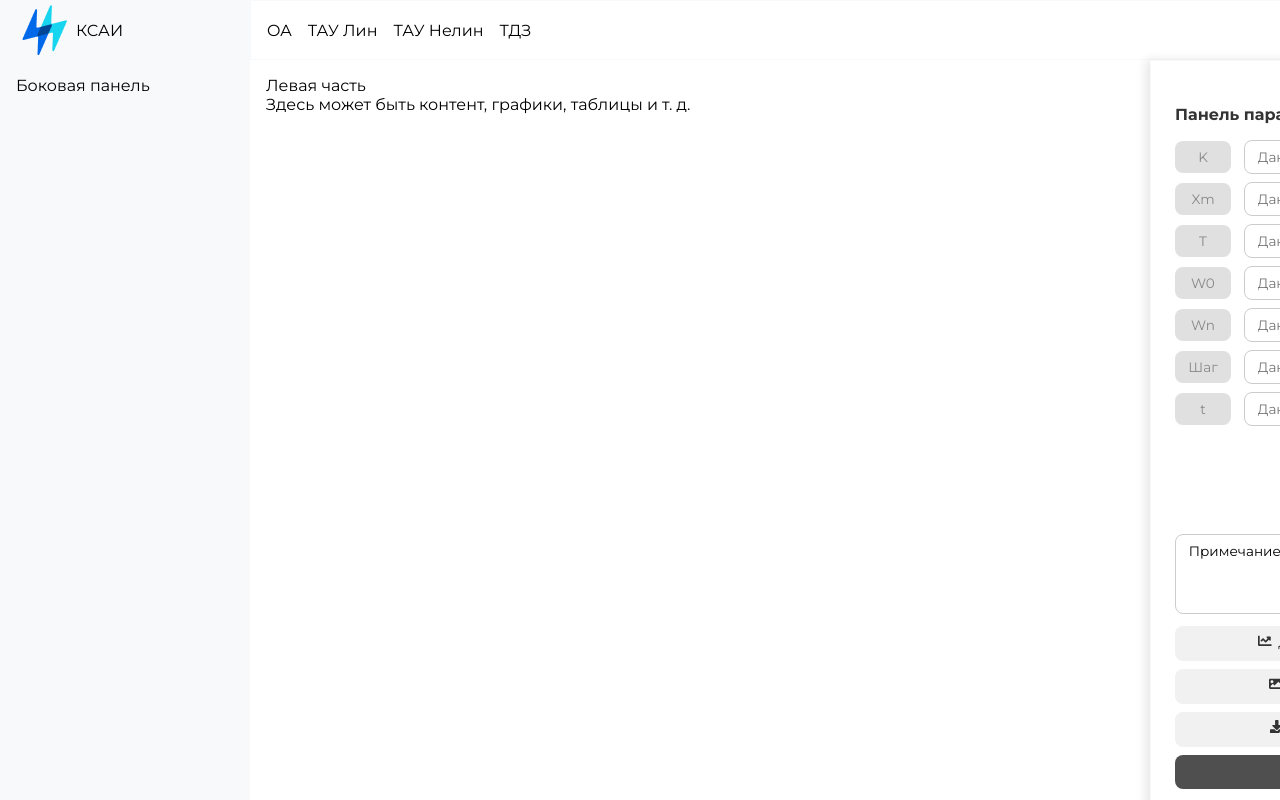
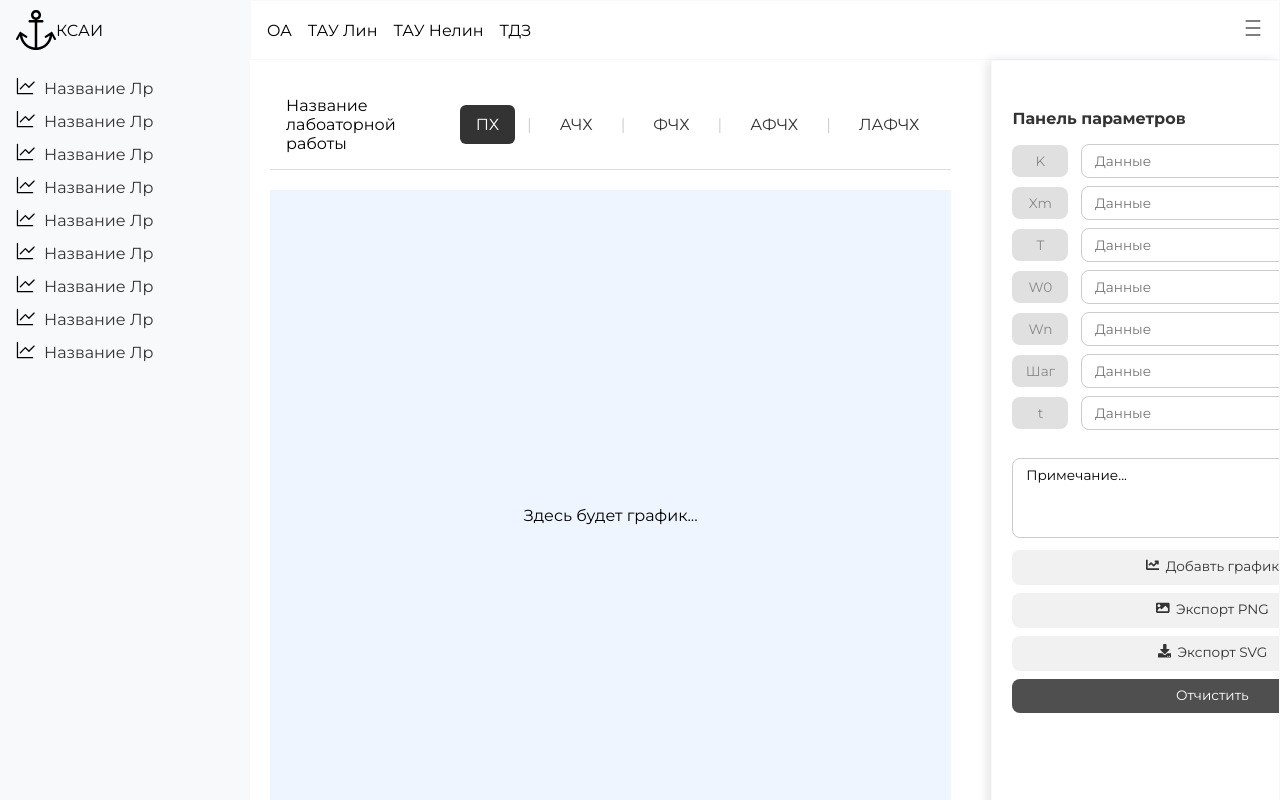
Before and after one commit to Artemka2031/SMTU-TAU, a React (Vite) app in the folder FrontEnd/: page / in a window 1280 px wide. Built offline with nearby package versions, Linux system fonts and the light colour scheme.

Commit message:
fix graid

```diff
--- a/FrontEnd/src/components/Header/Header.tsx
+++ b/FrontEnd/src/components/Header/Header.tsx
@@ -1,12 +1,13 @@
 import React from "react";
-import logo from "./Image 16(1).png";
+import { SlAnchor } from "react-icons/sl";
+import { CiMenuBurger } from "react-icons/ci";
 
 const Header: React.FC = () => {
   return (
     <header className="header">
       <div className="header-left">
-        <img src={logo} alt="Логотип" className="header-logo" />
-        <h1>КСАИ</h1>
+        <SlAnchor className="header-logo" size={40}/>
+        <h1 >КСАИ</h1>
       </div>
       <div className="header-right">
         <nav>
@@ -17,7 +18,8 @@ const Header: React.FC = () => {
           <li><button onClick={() => alert("ТДЗ Clicked!")}>ТДЗ</button></li>
           </ul>
         </nav>
-        <button>Меню</button> {/* Кнопка бургер-меню или другое действие */}
+        <button><CiMenuBurger className="header-logo" size={20}/>
+        </button> {/* Кнопка бургер-меню или другое действие */}
       </div>
     </header>
   );
--- a/FrontEnd/src/components/MainContent/MainContent.tsx
+++ b/FrontEnd/src/components/MainContent/MainContent.tsx
@@ -5,11 +5,31 @@ const MainContent: React.FC = () => {
   return (
     <div className="main">
       <div className="left-content">
-        <h2>Левая часть</h2>
-        <p>Здесь может быть контент, графики, таблицы и т. д.</p>
+        {/* Верхняя часть (заголовок + кнопки) */}
+        <div className="top-bar">
+          <h2>Название лабоаторной работы</h2>
+          <div className="buttons">
+            <button className="active">ПХ</button>
+            <span className="divider">|</span>
+            <button>АЧХ</button>
+            <span className="divider">|</span>
+            <button>ФЧХ</button>
+            <span className="divider">|</span>
+            <button>АФЧХ</button>
+            <span className="divider">|</span>
+            <button>ЛАФЧХ</button>
+          </div>
+        </div>
+
+        {/* Нижняя часть (график) */}
+        <div className="graph-area">
+          <p>Здесь будет график...</p>
+        </div>
       </div>
+
+      {/* Правая панель */}
       <div className="right-content">
-        <Panel/>
+        <Panel />
       </div>
     </div>
   );
--- /dev/null
+++ b/FrontEnd/src/components/Sidebar/LabButton.tsx
@@ -0,0 +1,18 @@
+import React from "react";
+
+interface LabButtonProps {
+  icon: React.ReactNode; // Иконка (может быть SVG или компонент)
+  text: string; // Текст кнопки
+  onClick?: () => void; // Обработчик клика (опционально)
+}
+
+const LabButton: React.FC<LabButtonProps> = ({ icon, text, onClick }) => {
+  return (
+    <button className="lab-button" onClick={onClick}>
+      <span className="icon">{icon}</span>
+      <span className="text">{text}</span>
+    </button>
+  );
+};
+
+export default LabButton;
--- a/FrontEnd/src/components/Sidebar/Siderbar.tsx
+++ b/FrontEnd/src/components/Sidebar/Siderbar.tsx
@@ -1,8 +1,22 @@
-// Sidebar.tsx
 import React from 'react';
+import LabButton from "./LabButton";
+import { GoGraph } from "react-icons/go";
 
 const Sidebar: React.FC = () => {
-  return <aside className="sidebar">Боковая панель</aside>;
+  return (
+    <nav className='sidebar'>
+      <LabButton icon={<GoGraph />} text="Название Лр" onClick={() => alert("Clicked!")} />
+      <LabButton icon={<GoGraph />} text="Название Лр" onClick={() => alert("Clicked!")} />
+      <LabButton icon={<GoGraph />} text="Название Лр" onClick={() => alert("Clicked!")} />
+      <LabButton icon={<GoGraph />} text="Название Лр" onClick={() => alert("Clicked!")} />
+      <LabButton icon={<GoGraph />} text="Название Лр" onClick={() => alert("Clicked!")} />
+      <LabButton icon={<GoGraph />} text="Название Лр" onClick={() => alert("Clicked!")} />
+      <LabButton icon={<GoGraph />} text="Название Лр" onClick={() => alert("Clicked!")} />
+      <LabButton icon={<GoGraph />} text="Название Лр" onClick={() => alert("Clicked!")} />
+      <LabButton icon={<GoGraph />} text="Название Лр" onClick={() => alert("Clicked!")} />
+
+    </nav>
+  );
 };
 
 export default Sidebar;
--- a/FrontEnd/src/scss/main.scss
+++ b/FrontEnd/src/scss/main.scss
@@ -3,6 +3,9 @@
 @use 'abstracts/fonts';
 @use 'base/reset';
 @use 'panel/Panel';
+@use 'sidebar/Siderbar';
+@use 'maincontent/MainContent';
+
 
 // Убираем скролл, подгоняем под 100vw/100vh
 html,
@@ -37,33 +40,6 @@ body {
   // box-shadow: 2px 0 5px rgba(0, 0, 0, 0.1); // Тень для визуального отделения
 }
 
-
-.main {
-  grid-area: main;
-  display: grid;
-  grid-template-columns: 2fr 1fr; // Левая часть шире, правая уже
-  // gap: 16px; // Отступ между колонками
-  // padding: 16px;
-  height: 100%;
-}
-
-.left-content {
-  background-color: rgb(255, 255, 255); // Временно для наглядности
-  width: 900px;
-  padding: 16px;
-}
-
-.right-content {
-  border: 1px solid #F8F9FA;
-  width: 350px;
-
-  box-shadow: -4px 0 10px rgba(0, 0, 0, 0.1); // Тень слева
-
-  padding: 16px;
-
-}
-
-
 .header {
   grid-area: header;
   background-color: #ffffff;
--- /dev/null
+++ b/FrontEnd/src/scss/maincontent/MainContent.scss
@@ -0,0 +1,81 @@
+.main {
+    grid-area: main;
+    display: grid;
+    grid-template-columns: 1.5fr 0.6fr; // Левая часть (65%), правая (35%)
+    height: 100vh; // Растягиваем на всю высоту экрана
+    gap: 20px; // Добавляем отступ между колонками
+    // padding: 20px; // Отступы от краев экрана
+  }
+
+  /* Левая часть (контент) */
+  .left-content {
+    background-color: rgb(255, 255, 255);
+    width: 100%; // Теперь занимает всю доступную ширину в grid
+    max-width: 1200px; // Фиксируем максимальную ширину
+    padding: 20px;
+    display: flex;
+    flex-direction: column;
+    gap: 20px; // Отступ между верхней частью и графиком
+  }
+
+  /* Верхняя часть с кнопками */
+  .top-bar {
+    display: flex;
+    justify-content: space-between;
+    align-items: center;
+    background: white;
+    padding: 16px;
+    border-bottom: 1px solid #ddd;
+  }
+
+  .buttons {
+    display: flex;
+    align-items: center;
+    gap: 12px;
+  }
+
+  .buttons button {
+    background: none;
+    border: none;
+    font-size: 16px;
+    padding: 10px 16px;
+    cursor: pointer;
+    border-radius: 6px;
+    color: #333;
+    transition: background 0.3s;
+  }
+
+  .buttons .active {
+    background: #333;
+    color: white;
+  }
+
+  .buttons button:hover {
+    background: rgba(0, 0, 0, 0.1);
+  }
+
+  .divider {
+    color: #ccc;
+  }
+
+  /* Нижняя часть (график) */
+  .graph-area {
+    flex-grow: 1; // Заполняет всю оставшуюся область
+    background: #eef5ff;
+    display: flex;
+    align-items: center;
+    justify-content: center;
+    min-height: 600px; // График не схлопывается
+  }
+
+  /* Правая панель */
+  .right-content {
+    background: white;
+    border: 1px solid #F8F9FA;
+    width: 100%;
+    max-width: 500px;
+    box-shadow: -4px 0 10px rgba(0, 0, 0, 0.1);
+    padding: 20px;
+    height: 100%;
+    overflow-y: auto; // Добавляем скролл, если контент выходит за границы
+  }
--- a/FrontEnd/src/scss/panel/Panel.scss
+++ b/FrontEnd/src/scss/panel/Panel.scss
@@ -5,8 +5,8 @@
 
 .panel {
   /* Квадратная панель с фиксированными размерами по высоте и адаптивной шириной */
-  width: 300px;
-  height: 700px;
+  width: 400px;
+  height: 1080;
   // border: 1px solid #ddd;
   border-radius: 1vh;
   // padding: 2vh 2vw;
@@ -24,10 +24,10 @@
     font-size: 2vh;
   }
 
-  /* Контейнер для параметров */
-  .parameters {
-    /* Располагается вверху – можно добавить отступы, если необходимо */
-  }
+  // /* Контейнер для параметров */
+  // .parameters {
+  //   /* Располагается вверху – можно добавить отступы, если необходимо */
+  // }
 
   /* Контейнер для примечания и кнопок – прижат к низу */
   .bottom-block {
--- /dev/null
+++ b/FrontEnd/src/scss/sidebar/LabButton.scss
@@ -0,0 +1,17 @@
+.lab-button {
+  display: flex;
+  align-items: center;
+  margin-bottom: 1vh;
+  // width: 100%; /* кнопка занимает всю ширину */
+
+
+  .icon {
+    font-size: 20px;
+    margin-right: 8px;
+  }
+
+  .text {
+    font-size: 16px;
+    color: #333;
+  }
+}
--- /dev/null
+++ b/FrontEnd/src/scss/sidebar/Siderbar.scss
@@ -0,0 +1 @@
+@use './LabButton';
--- /dev/null
+++ b/package.json
@@ -0,0 +1,5 @@
+{
+  "dependencies": {
+    "react-icons": "^5.5.0"
+  }
+}
```
Also changed, not shown: FrontEnd/src/components/Header/Image 16(1).png (deleted), FrontEnd/src/scss/header/Header.scss (added), 1 other file (tests, documents, lock files or other folders).
